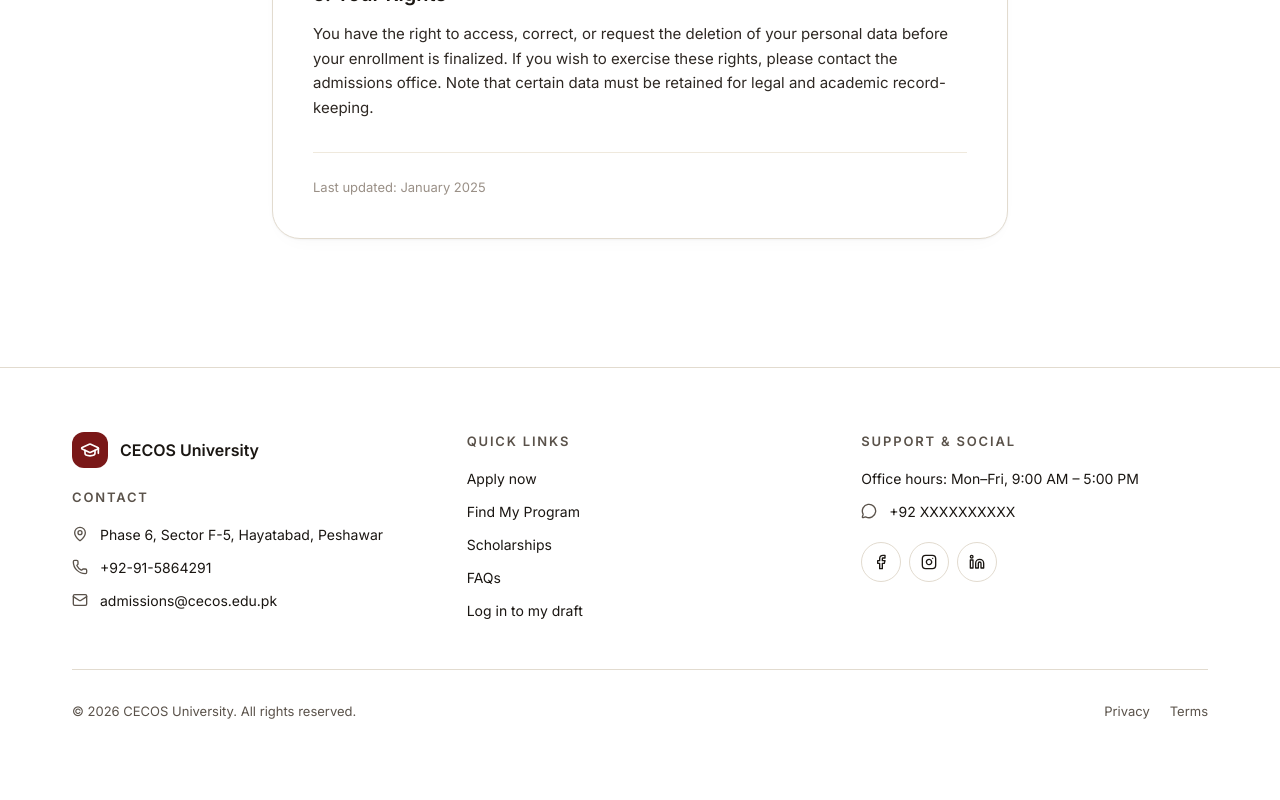
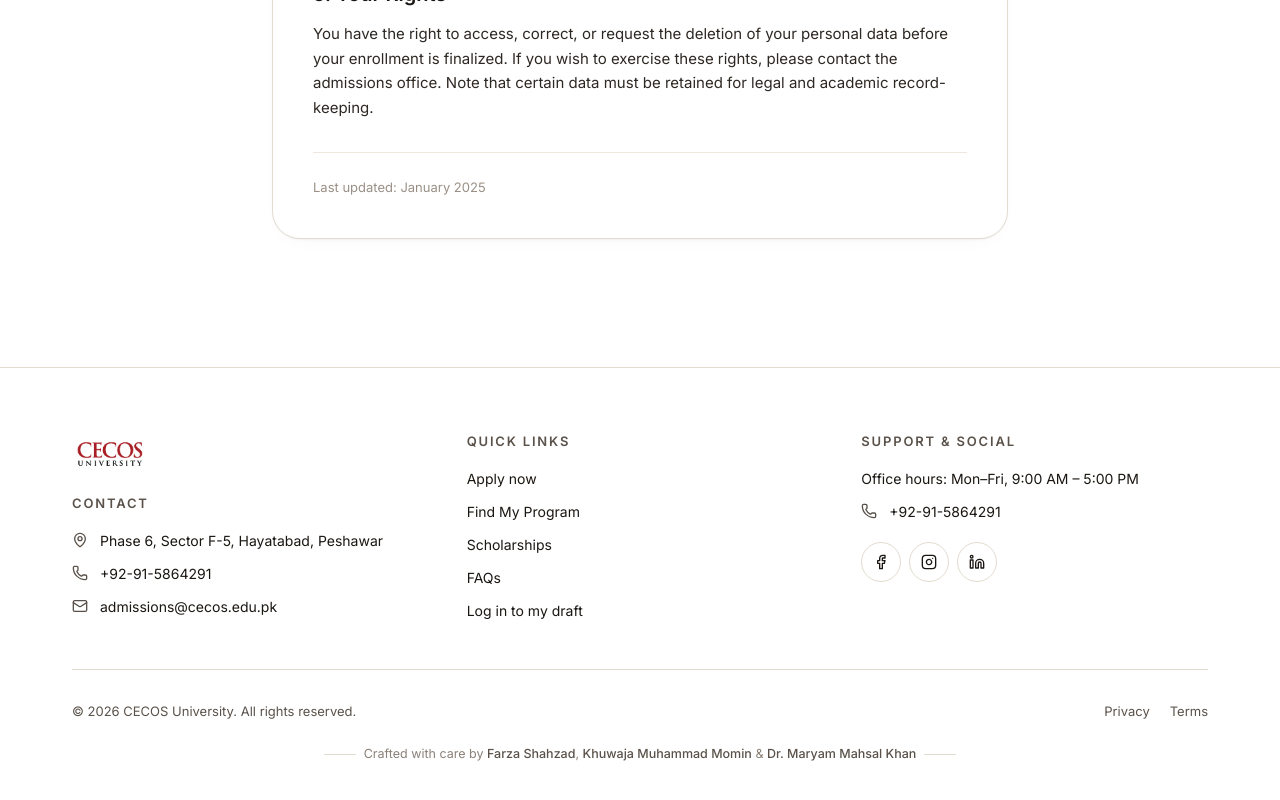
Before and after one commit to farzask/cecos-admission-portal, a React (Vite) app: page /privacy in a window 1280 px wide. Shown: the part 1138-1938 px from the top of the page. Built offline with nearby package versions, Linux system fonts and the light colour scheme; no server answers; the database is empty.

Commit message:
added logo in bottom bar, developers names and removed whatsapp FAB

```diff
--- a/src/components/Footer.tsx
+++ b/src/components/Footer.tsx
@@ -5,12 +5,9 @@ import {
   Mail,
   Facebook,
   Instagram,
-  Linkedin,
-  MessageCircle,
-  GraduationCap } from
+  Linkedin } from
 'lucide-react';
 import { useT } from '../lib/i18n';
-import { whatsappNumber } from '../lib/data';
 import { Link } from 'react-router-dom';
 
 export function Footer() {
@@ -21,13 +18,11 @@ export function Footer() {
         <div className="grid md:grid-cols-3 gap-10 md:gap-12">
           {/* Contact */}
           <div>
-            <div className="flex items-center gap-3 mb-5">
-              <div className="w-9 h-9 rounded-xl bg-[#7A1818] grid place-items-center">
-                <GraduationCap className="w-5 h-5 text-white" />
-              </div>
-              <span className="font-semibold text-[16px] text-[#1A1612]">
-                CECOS University
-              </span>
+            <div className="flex items-center mb-5">
+              <img
+                src="/assets/CECOS_orginal-1.png"
+                alt="CECOS University"
+                className="h-[42px] w-auto" />
             </div>
             <div className="font-semibold text-[13px] uppercase tracking-[0.14em] text-[#5A524A] mb-4 keep-ltr">
               {t('footer.contact')}
@@ -100,14 +95,9 @@ export function Footer() {
             <ul className="space-y-3 text-[14px] text-[#1A1612]">
               <li>{t('footer.hours')}</li>
               <li className="flex gap-3">
-                <MessageCircle className="w-4 h-4 text-[#5A524A] shrink-0 mt-0.5" />
-                <a
-                  href={`https://wa.me/${whatsappNumber}`}
-                  target="_blank"
-                  rel="noreferrer"
-                  className="num hover:text-[#7A1818] keep-ltr">
-
-                  +{whatsappNumber.slice(0, 2)} {whatsappNumber.slice(2)}
+                <Phone className="w-4 h-4 text-[#5A524A] shrink-0 mt-0.5" />
+                <a href="tel:+92915864291" className="num hover:text-[#7A1818]">
+                  +92-91-5864291
                 </a>
               </li>
             </ul>
@@ -137,6 +127,18 @@ export function Footer() {
             </Link>
           </div>
         </div>
+
+        <div className="mt-6 flex items-center justify-center gap-2 text-[12.5px] text-[#8A8178] keep-ltr">
+          <span className="hidden sm:inline-block h-px w-8 bg-[#E2DBCF]" />
+          <span className="text-center">
+            Crafted with care by{' '}
+            <span className="font-medium text-[#5A524A]">Farza Shahzad</span>,{' '}
+            <span className="font-medium text-[#5A524A]">Khuwaja Muhammad Momin</span>{' '}
+            &amp;{' '}
+            <span className="font-medium text-[#5A524A]">Dr. Maryam Mahsal Khan</span>
+          </span>
+          <span className="hidden sm:inline-block h-px w-8 bg-[#E2DBCF]" />
+        </div>
       </div>
     </footer>);
 
--- a/src/components/Nav.tsx
+++ b/src/components/Nav.tsx
@@ -3,7 +3,7 @@ import { Menu, X, GraduationCap } from 'lucide-react';
 import { useT } from '../lib/i18n';
 import { Button } from './ui/Button';
 export function Nav() {
-  const { t, lang, setLang } = useT();
+  const { t } = useT();
   const [open, setOpen] = useState(false);
   const [scrolled, setScrolled] = useState(false);
   useEffect(() => {
--- a/src/components/WhatsAppFab.tsx
+++ /dev/null
@@ -1,31 +0,0 @@
-import React, { useEffect, useState } from 'react';
-import { MessageCircle } from 'lucide-react';
-import { useT } from '../lib/i18n';
-import { whatsappNumber } from '../lib/data';
-export function WhatsAppFab() {
-  const { t } = useT();
-  const [mounted, setMounted] = useState(false);
-  useEffect(() => {
-    const id = setTimeout(() => setMounted(true), 600);
-    return () => clearTimeout(id);
-  }, []);
-  return (
-    <a
-      href={`https://wa.me/${whatsappNumber}`}
-      target="_blank"
-      rel="noreferrer"
-      className={`fixed bottom-5 right-5 md:bottom-6 md:right-6 z-30 inline-flex items-center gap-2.5 h-12 md:h-13 rounded-full bg-[#7A1818] text-white pl-3 pr-2 md:pr-5 shadow-elevated hover:bg-[#A82222] transition-all ${mounted ? 'opacity-100 translate-y-0' : 'opacity-0 translate-y-4'}`}
-      style={{
-        transitionDuration: '300ms'
-      }}
-      aria-label={t('wa.label')}>
-
-      <span className="w-9 h-9 grid place-items-center rounded-full bg-[#F4D58D]">
-        <MessageCircle className="w-5 h-5 text-[#1A1612]" />
-      </span>
-      <span className="hidden sm:inline text-[14px] font-medium pr-2">
-        {t('wa.label')}
-      </span>
-    </a>);
-
-}
```
